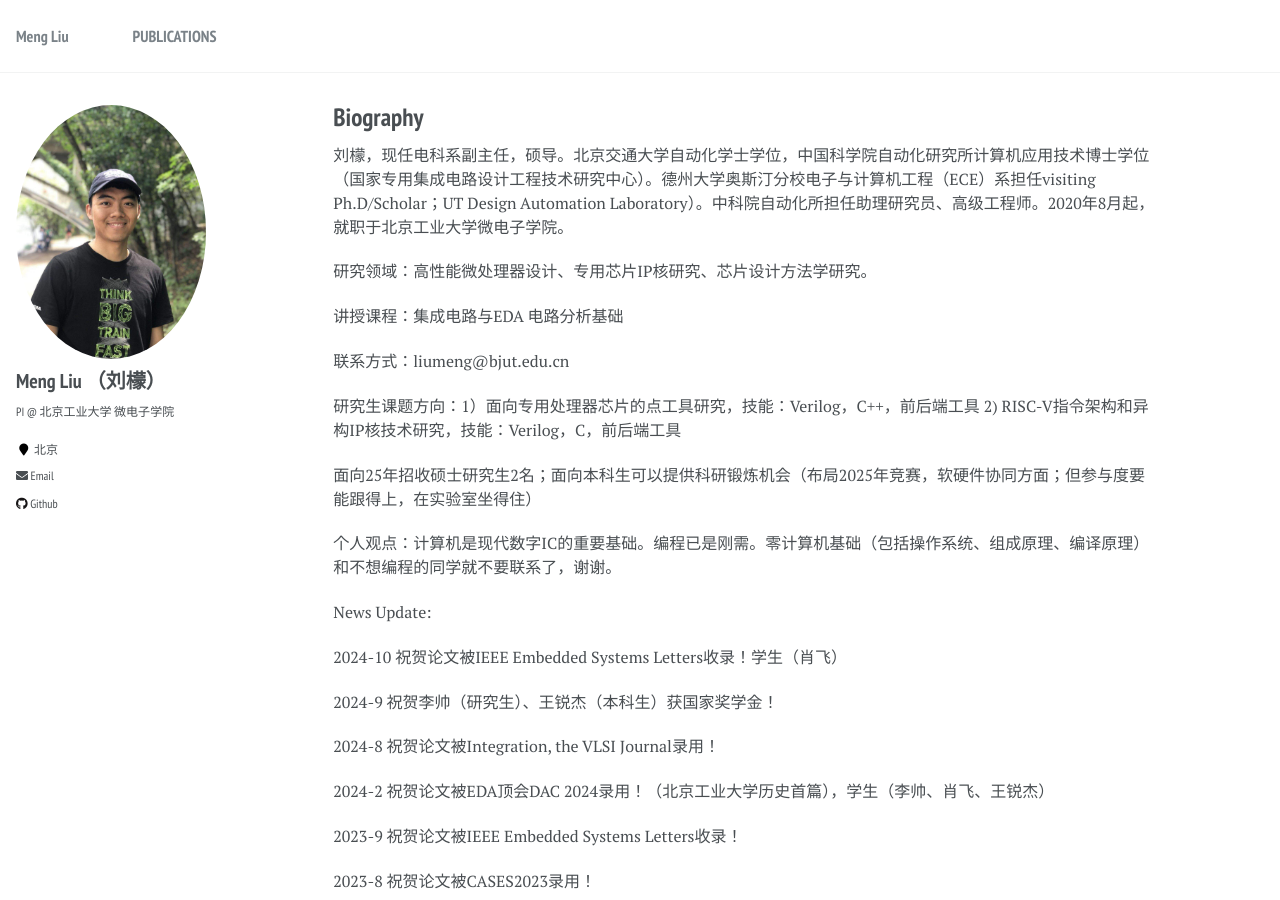
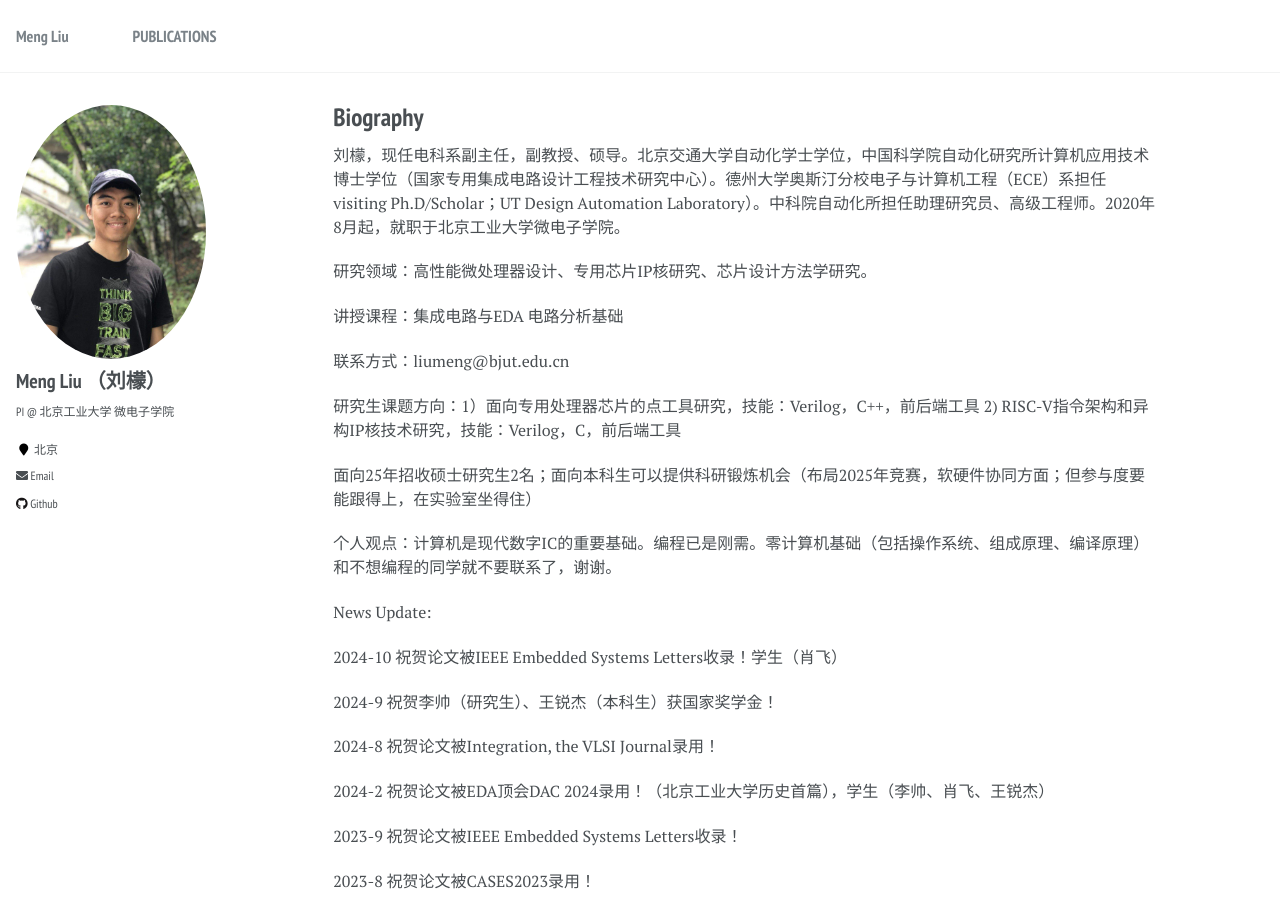
Before and after one commit to liumengbjut/liumengbjut.github.io, a Jekyll site: the page built from _pages/about.md, in a window 1280 px wide and 900 px high. Built offline with Jekyll 4.4.1, drawn with Linux system fonts in a browser that asks for light colours.

Commit message:
Update about.md

```diff
--- a/_pages/about.md
+++ b/_pages/about.md
@@ -10,7 +10,7 @@ redirect_from:
 
 
 
-刘檬，现任电科系副主任，硕导。北京交通大学自动化学士学位，中国科学院自动化研究所计算机应用技术博士学位（国家专用集成电路设计工程技术研究中心）。德州大学奥斯汀分校电子与计算机工程（ECE）系担任visiting Ph.D/Scholar；UT Design Automation Laboratory）。中科院自动化所担任助理研究员、高级工程师。2020年8月起，就职于北京工业大学微电子学院。
+刘檬，现任电科系副主任，副教授、硕导。北京交通大学自动化学士学位，中国科学院自动化研究所计算机应用技术博士学位（国家专用集成电路设计工程技术研究中心）。德州大学奥斯汀分校电子与计算机工程（ECE）系担任visiting Ph.D/Scholar；UT Design Automation Laboratory）。中科院自动化所担任助理研究员、高级工程师。2020年8月起，就职于北京工业大学微电子学院。
 
 研究领域：高性能微处理器设计、专用芯片IP核研究、芯片设计方法学研究。
 
```
